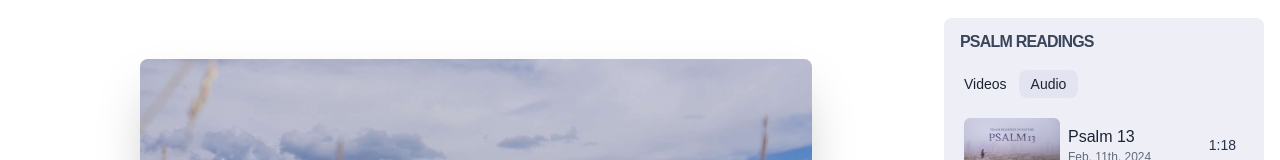
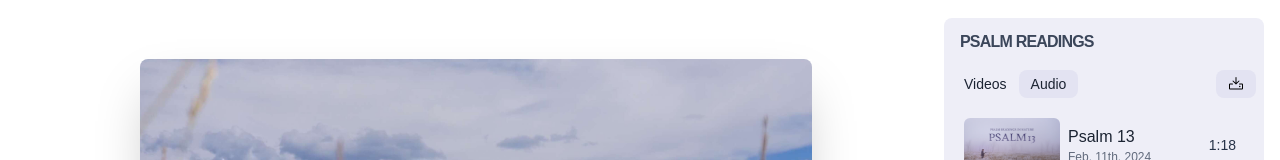
Before and after one commit to Psalms23Project/psalms23project.github.io, a SvelteKit app: page /readings/107/ in a window 1280 px wide. Both pictures are taken after a click on the button "Audio". Shown: the part 122-282 px from the top of the page. Built offline with nearby package versions, Linux system fonts and the light colour scheme; a small style sheet from the web is missing.

Commit message:
Add link to download zip of audio files

```diff
--- a/src/routes/readings/[psalm]/+page.svelte
+++ b/src/routes/readings/[psalm]/+page.svelte
@@ -116,13 +116,18 @@
       <div class="w-full min-w-72 sm:min-w-80 max-w-full md:max-w-80 ml-0 md:ml-2 mt-4 md:mt-0 bg-violet-100 rounded-lg" style="height: 33rem">
         <div class="relative text-navybluedark py-3 px-2 h-full">
           <p class="text-base mx-2 font-semibold tracking-tighter text-navyblue/90 uppercase">Psalm Readings</p>
-          <div class="flex flex-row text-sm mt-4">
+          <div class="flex flex-row justify-between text-sm mt-4">
+            <div class="flex flex-row">
               <button class="px-3 py-1 rounded-lg" on:click={() => setTab('videos')} class:bg-violet-200={selectedTab =='videos'}>
                 Videos
               </button>
               <button class="px-3 py-1 rounded-lg" on:click={() => setTab('audio')} class:bg-violet-200={selectedTab =='audio'}>
                 Audio
               </button>
+            </div>
+            <a class="px-3 py-1 rounded-lg bg-violet-200 flex items-center" class:hidden={selectedTab == 'videos'} href="https://drive.google.com/file/d/1-ahBulAJLW4ol0BczwYr7vT1EhkvotvS/view?usp=sharing" target="_blank" title="Download zip of audio files">
+              <svg class="w-4 h-4" xmlns="http://www.w3.org/2000/svg" viewBox="0 0 256 256"><path d="M240,136v64a16,16,0,0,1-16,16H32a16,16,0,0,1-16-16V136a16,16,0,0,1,16-16H72a8,8,0,0,1,0,16H32v64H224V136H184a8,8,0,0,1,0-16h40A16,16,0,0,1,240,136Zm-117.66-2.34a8,8,0,0,0,11.32,0l48-48a8,8,0,0,0-11.32-11.32L136,108.69V24a8,8,0,0,0-16,0v84.69L85.66,74.34A8,8,0,0,0,74.34,85.66ZM200,168a12,12,0,1,0-12,12A12,12,0,0,0,200,168Z"></path></svg>
+            </a>
           </div>
           <div class="flex flex-col mt-3 pr-2 overflow-y-auto" style="height: 26rem">
             {#each Object.values(json.psalms_media) as file}
```
Lines whose indentation alone changed are shown as unchanged.
